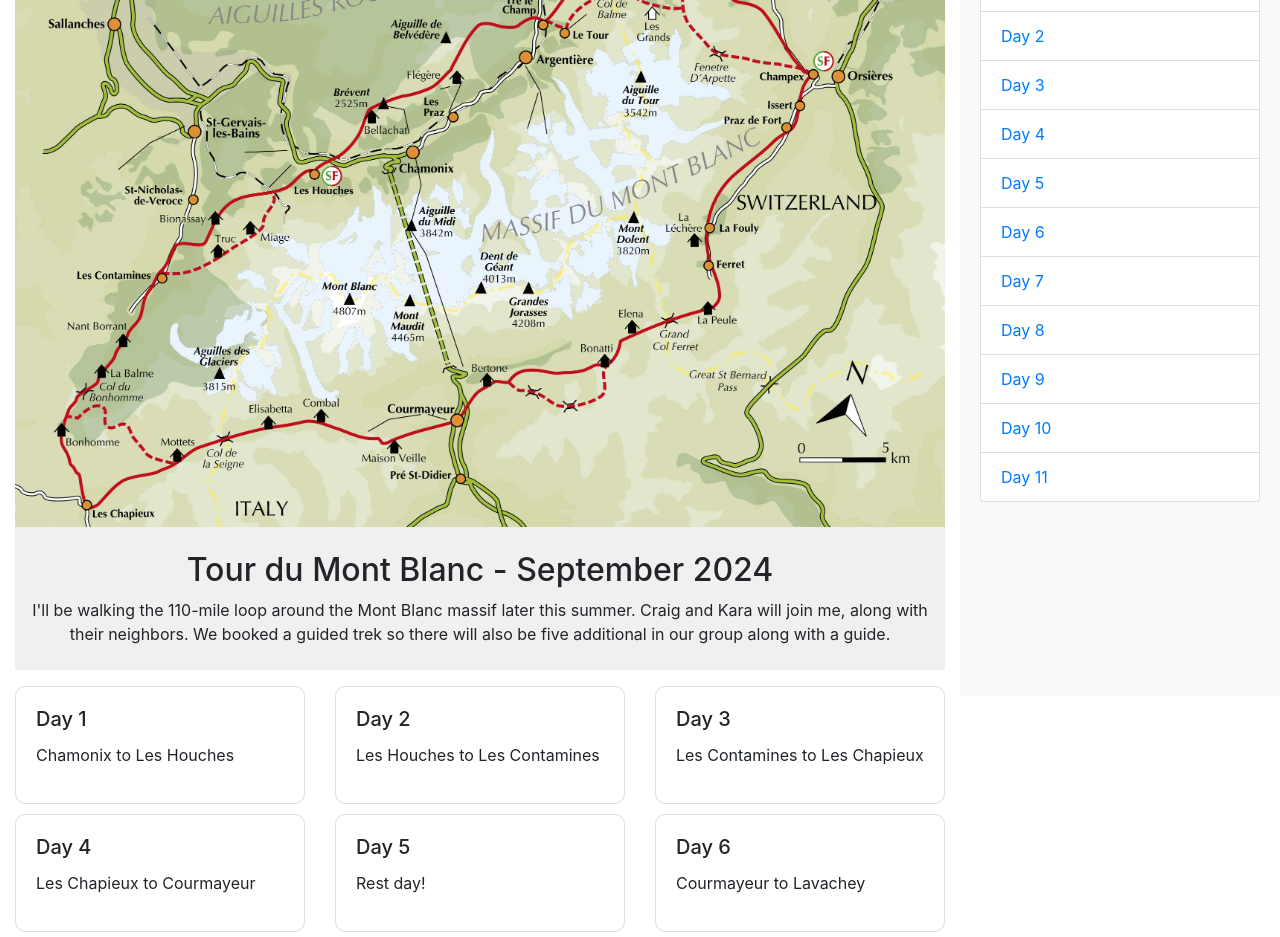
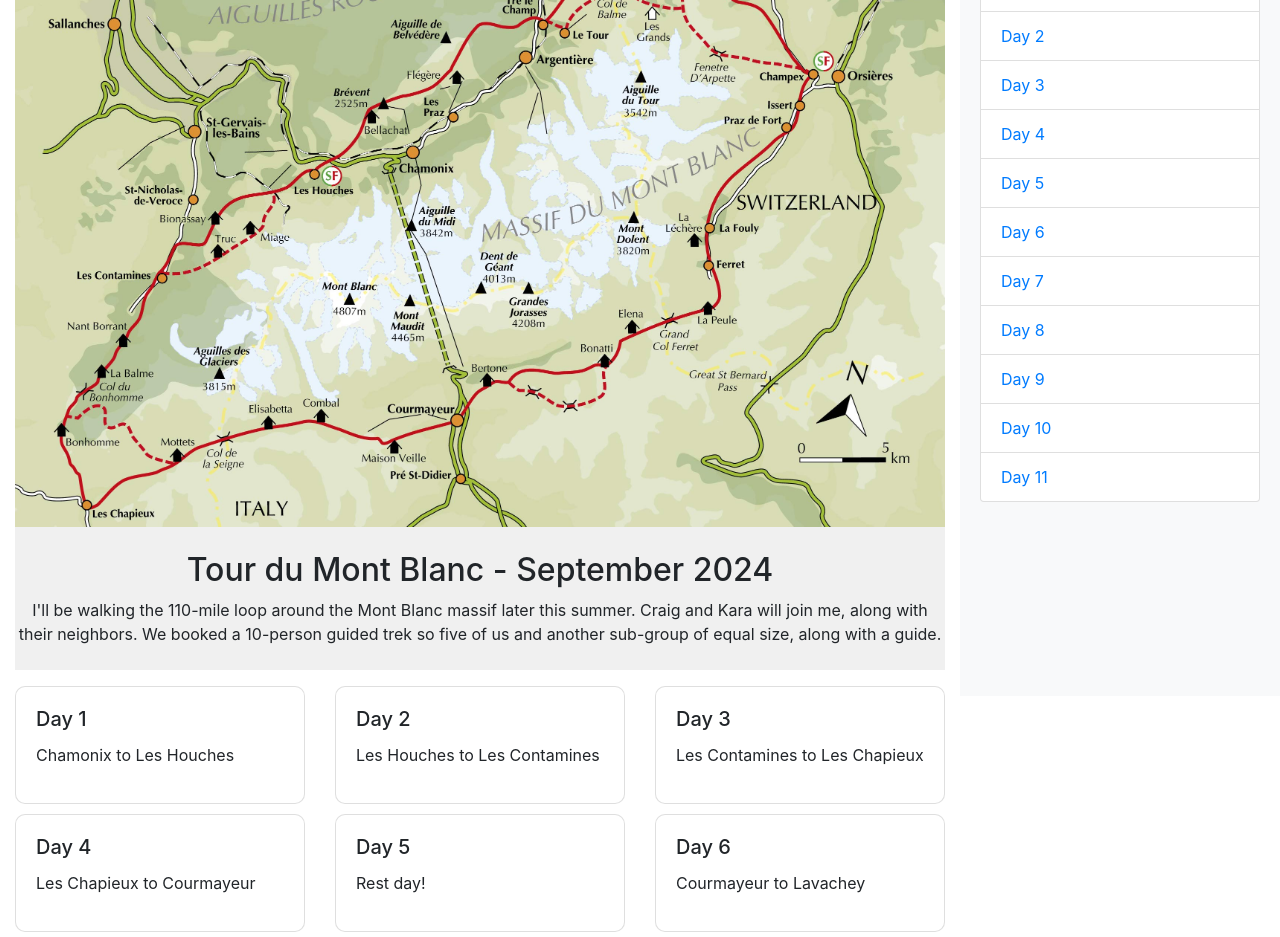
Before and after one commit to cpoff/tmb-travelogue, a website: page public/index.html in a window 1280 px wide. Shown: the part 160-1097 px from the top of the page. Drawn offline with nearby package versions, Linux system fonts and the light colour scheme.

Commit message:
fixed typo

```diff
--- a/public/index.html
+++ b/public/index.html
@@ -69,7 +69,7 @@
                 <div class="feature-area pb-2">
                     <img src="img/TMB2.jpeg" alt="Feature Image" class="img-fluid mb-4">
                     <h2>Tour du Mont Blanc - September 2024</h2>
-                    <p>I'll be walking the 110-mile loop around the Mont Blanc massif later this summer. Craig and Kara will join me, along with their neighbors. We booked a guided trek so there will also be five additional in our group along with a guide.</p>
+                    <p>I'll be walking the 110-mile loop around the Mont Blanc massif later this summer. Craig and Kara will join me, along with their neighbors. We booked a 10-person guided trek so five of us and another sub-group of equal size, along with a guide.</p>
                 </div>
 
                 <!-- Calendar Entries -->
```
